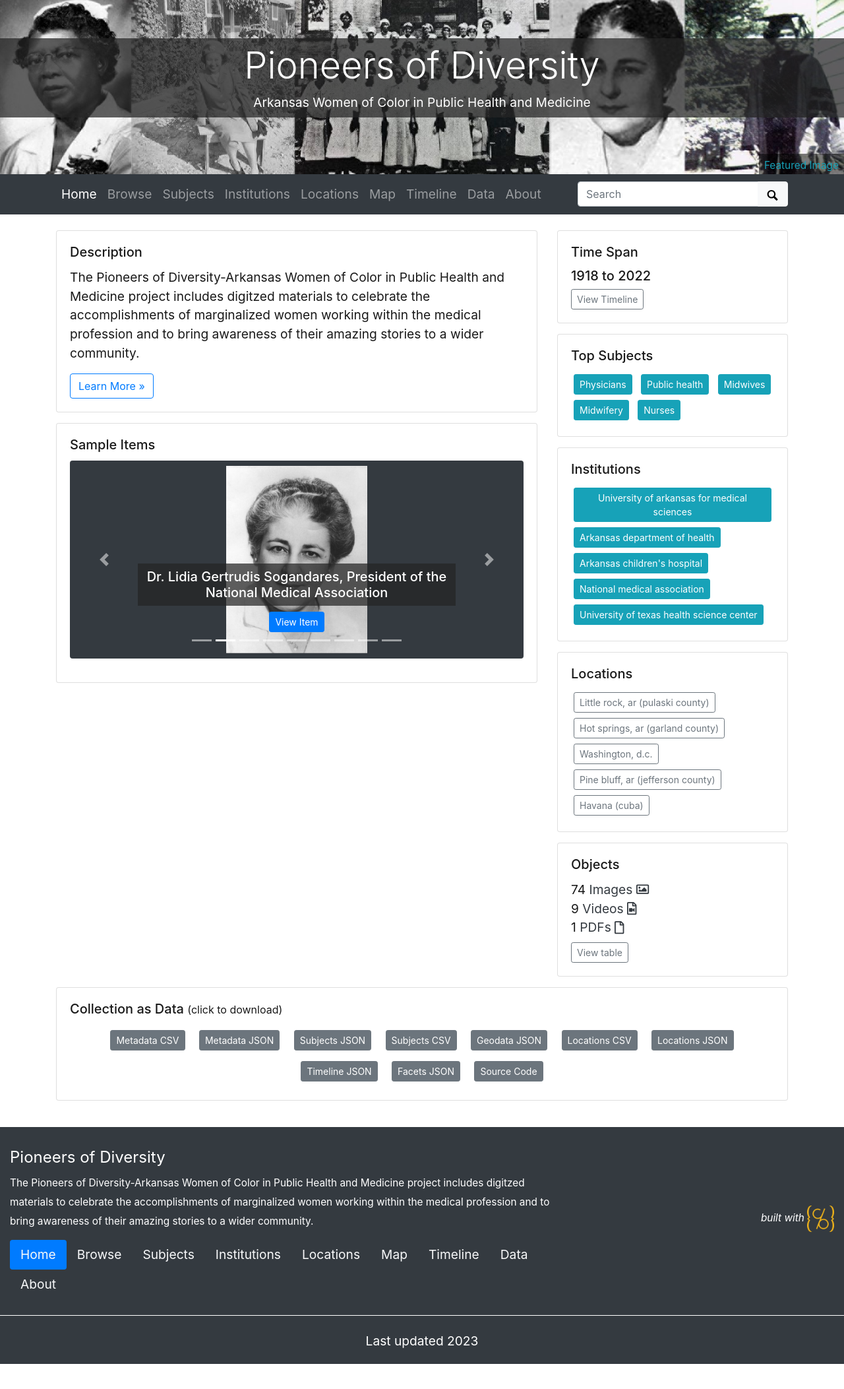
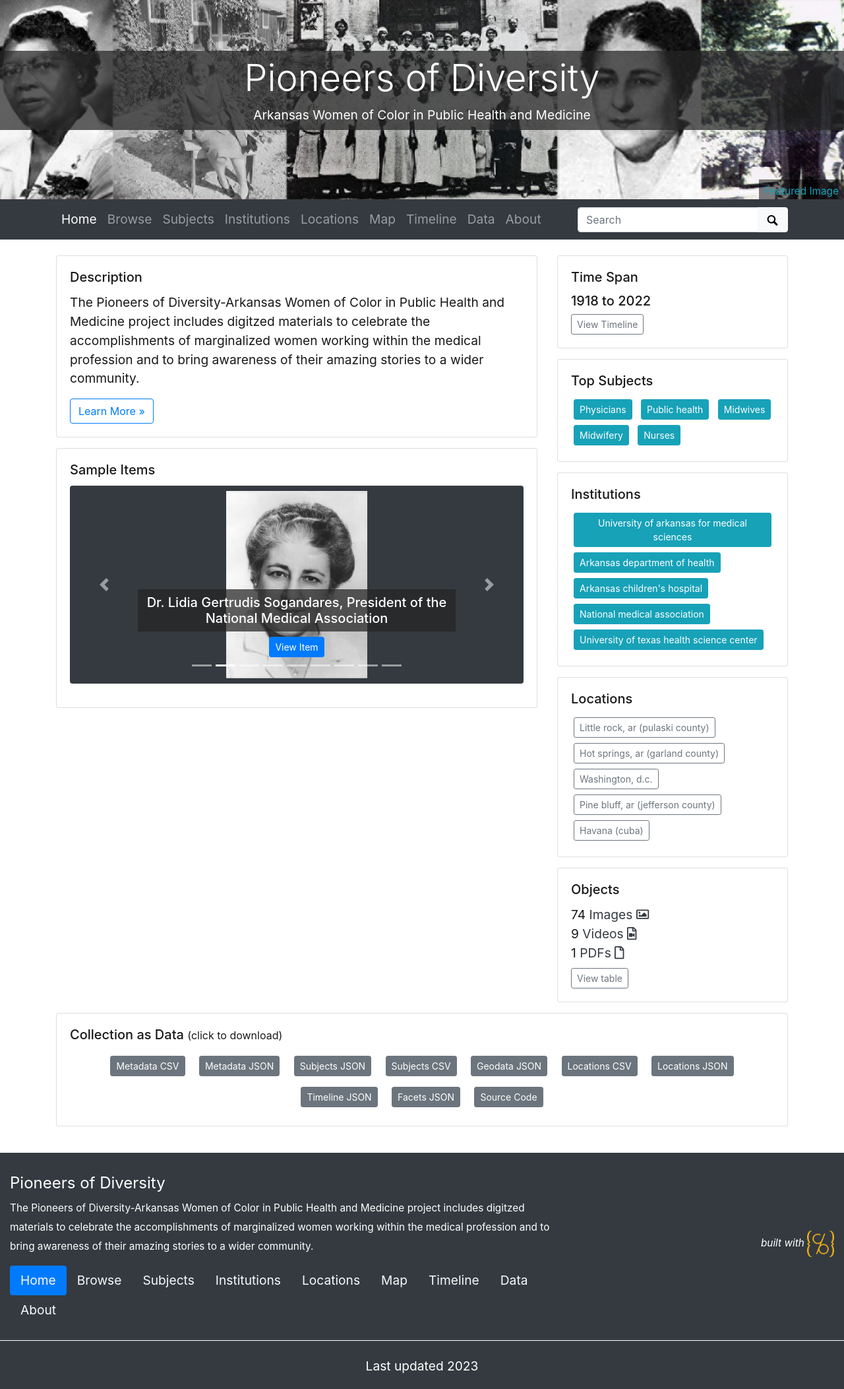
Before and after one commit to Starkad2/Wocim-GH2, a Jekyll site: the page built from index.md, in a window 1280 px wide. Shown: the whole page at 66% size. Built offline with Jekyll 4.4.1, drawn with Linux system fonts in a browser that asks for light colours; before the commit the page ends 2067 px from its top, so only the background shows below that.

Commit message:
Update theme.yml

```diff
--- a/_data/theme.yml
+++ b/_data/theme.yml
@@ -10,7 +10,7 @@
 # use either an objectid (from an item in this collect), a relative location of an image in this repo (ex. /assets/img/feature.jpg), or a full url to an image elsewhere
 featured-image: wocim034
 # optional: add extra padding around collection title for a larger image feature.
-home-title-y-padding: 3em # Default is 8em
+home-title-y-padding: 4em # Default is 8em
 # optional: change position of background image, center, top, bottom
 home-banner-image-position: center
 
```
